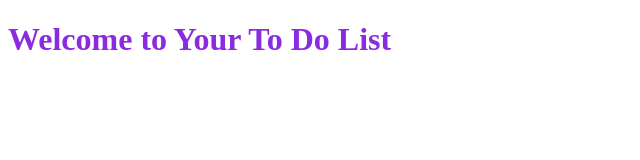
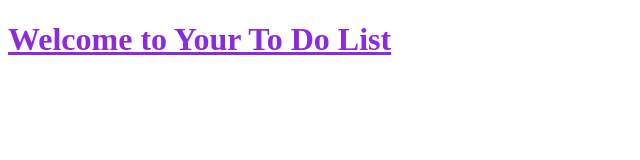
Before and after one commit to arlofeirman/sheyda-arlo-todo-app, a plain HTML site: page index.html in a window 1280 px wide. Shown: the whole page, without its empty margins (0-640 px from the left). Drawn offline with Linux system fonts and the light colour scheme.

Commit message:
underlined

```diff
--- a/index.html
+++ b/index.html
@@ -1,5 +1,5 @@
 <!DOCTYPE html>
 <html>
   <link rel="stylesheet" type="text/css" href="styles.css" >
-  <h1> Welcome to Your To Do List</h1>
+  <h1> <u>Welcome to Your To Do List</u></h1>
 </html>
```
